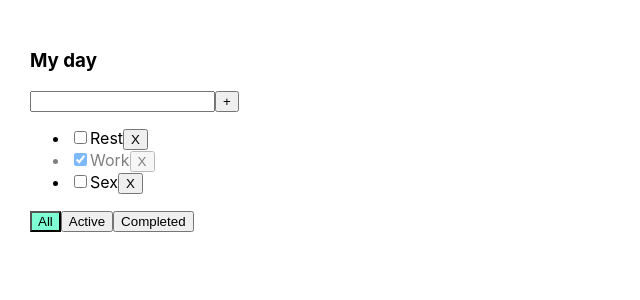
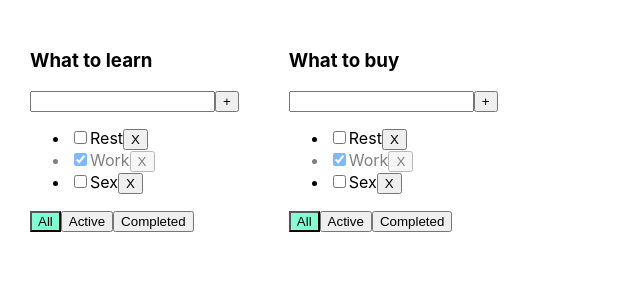
Before and after one commit to ItEmigrant/TodoList, a React (Create React App) app: page / in a window 1280 px wide. Shown: the top 300 px of the page, without its empty margins (0-640 px from the left). Built offline with nearby package versions, Linux system fonts and the light colour scheme.

Commit message:
lessom5mapFilter

```diff
--- a/src/App.tsx
+++ b/src/App.tsx
@@ -3,15 +3,33 @@ import './App.css';
 import {Todolist} from "./Components/Todolist";
 import {v1} from "uuid";
 
+export type FVT = 'All' | 'Active' | 'Completed';
+type TodolistType = {
+    id: string
+    title: string
+    filter: FVT
 
-export  type FVT = 'All' | 'Active' | 'Completed';
+}
 
 function App() {
+
+    let [todolist, setTodolist] = useState<Array<TodolistType>>([
+        {id: v1(), title: 'What to learn', filter: 'All'},
+        {id: v1(), title: 'What to buy', filter: 'All'},
+    ])
+
     let [tasks, setTask] = useState([
         {id: v1(), title: 'Rest', isDone: false},
         {id: v1(), title: 'Work', isDone: true},
         {id: v1(), title: 'Sex', isDone: false},
     ])
+
+    //let [filter, setOne] = useState<FVT>('All')
+
+
+    function Sort(todolistID: string, filterValue: FVT) {
+        setTodolist(todolist.map(el => el.id === todolistID ? {...el, filter: filterValue} : el))
+    }
 
     const changeCheckboxStatus = (taskId: string, newIsDone: boolean) => {
 
@@ -20,7 +38,7 @@ function App() {
              currentTask.isDone = newIsDone
              setTask([...tasks])
          }*/
-        setTask( tasks.map(el=>el.id===taskId ? {...el, isDone:newIsDone } :el ))
+        setTask(tasks.map(el => el.id === taskId ? {...el, isDone: newIsDone} : el))
     }
 
     function addTask(title: string) {
@@ -35,29 +53,31 @@ function App() {
     }
 
 
-    let [filter, setOne] = useState<FVT>('All')
+    return (
+        <div className="App">
+
+            {todolist.map(el => {
                 let FilterTask = tasks;
-    if (filter === "Active") {
+
+                if (el.filter === "Active") {
                     FilterTask = tasks.filter(t => !t.isDone)
                 }
-    if (filter === "Completed") {
+                if (el.filter === "Completed") {
                     FilterTask = tasks.filter(t => t.isDone)
                 }
-
-    function Sort(value: FVT) {
-        setOne(value)
-    }
-
-
                 return (
-        <div className="App">
-            <Todolist title='My day'
+                    <Todolist title={el.title}
                               tasks={FilterTask}
                               delTasks={delTasks}
                               Sort={Sort}
                               addTask={addTask}
                               changeCheckboxStatus={changeCheckboxStatus}
+                              todolistID={el.id}
+                              key={el.id}
+
                     />
+                )
+            })}
 
         </div>
     );
--- a/src/Components/Todolist.tsx
+++ b/src/Components/Todolist.tsx
@@ -10,12 +10,15 @@ type TaskPropsType = {
 }
 
 type TitlePropsType = {
+    todolistID: string
     title: string
     tasks: Array<TaskPropsType>
     delTasks: (taskId: string) => void
-    Sort: (value: FVT) => void
+    Sort: (todolistID: string, filterValue: FVT) => void
     addTask: (title: string) => void
     changeCheckboxStatus: (taskId: string, newIsDone: boolean) => void
+
+
 }
 export const Todolist = (props: TitlePropsType) => {
 
@@ -49,21 +52,21 @@ export const Todolist = (props: TitlePropsType) => {
 
     function OnAllClickHandler() {
         {
-            props.Sort('All')
+            props.Sort(props.todolistID, 'All')
             setColor('All')
         }
     }
 
     function OnActiveClickHandler() {
         {
-            props.Sort('Active')
+            props.Sort(props.todolistID, 'Active')
             setColor('Active')
         }
     }
 
     function OnCompletedClickHandler() {
         {
-            props.Sort('Completed')
+            props.Sort(props.todolistID, 'Completed')
             setColor('Completed')
         }
     }
@@ -71,7 +74,8 @@ export const Todolist = (props: TitlePropsType) => {
     const onClickHandler = (t: string) => {
         props.delTasks(t)
     }
-    function changeCheckboxHandler(tID:string, eventValue: boolean) {
+
+    function changeCheckboxHandler(tID: string, eventValue: boolean) {
         props.changeCheckboxStatus(tID, eventValue)
 
 
@@ -94,8 +98,9 @@ export const Todolist = (props: TitlePropsType) => {
                     props.tasks.map(t => {
 
 
-                        return <li className={t.isDone ?styles.isDone:'' } key={t.id}>
-                            <input  type="checkbox" checked={t.isDone} onChange={(event: ChangeEvent<HTMLInputElement>)=>changeCheckboxHandler(t.id, event.currentTarget.checked)}/>
+                        return <li className={t.isDone ? styles.isDone : ''} key={t.id}>
+                            <input type="checkbox" checked={t.isDone}
+                                   onChange={(event: ChangeEvent<HTMLInputElement>) => changeCheckboxHandler(t.id, event.currentTarget.checked)}/>
                             <span>{t.title}</span>
                             <button onClick={() => onClickHandler(t.id)}>X</button>
                         </li>
```
Lines whose indentation alone changed are shown as unchanged.
